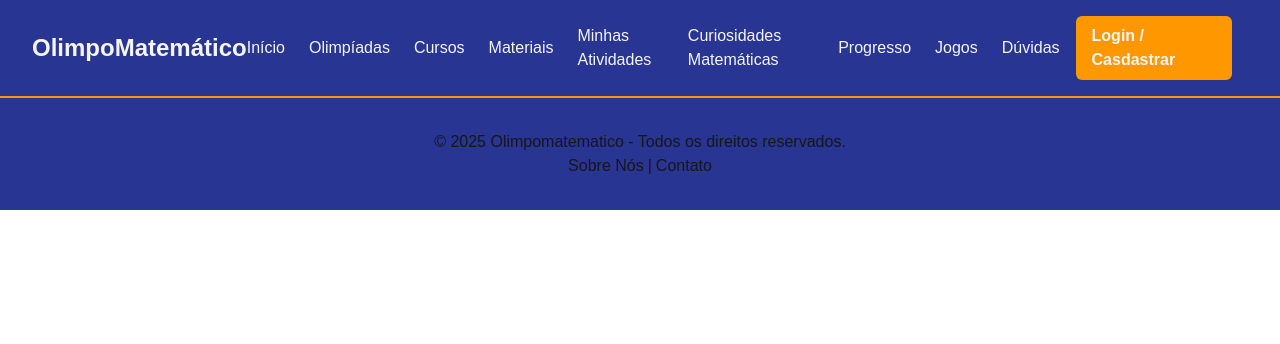
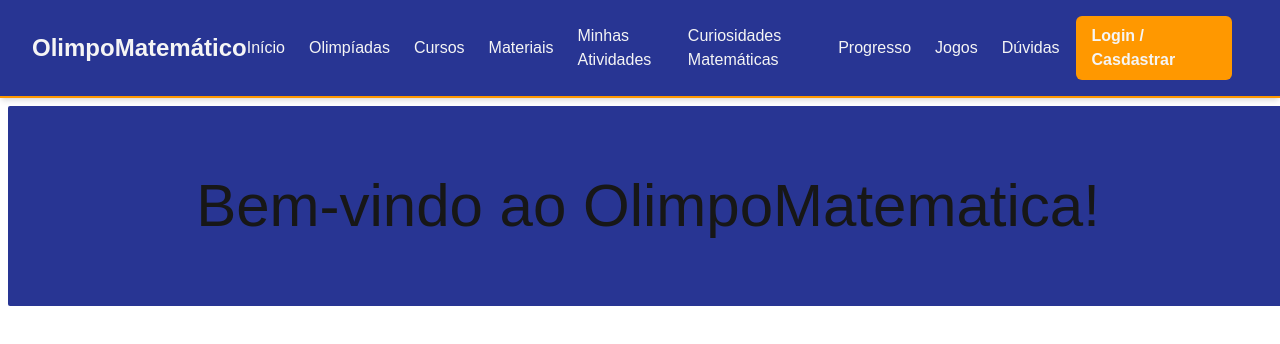
Before and after one commit to gabrieljaivona/OlimpoMatematica, a Next.js app: page / in a window 1280 px wide. Shown: the top 344 px of the page. Built offline with nearby package versions, Linux system fonts and the light colour scheme.

Commit message:
Crianndo a caixa de bem vindo

```diff
--- a/src/app/page.tsx
+++ b/src/app/page.tsx
@@ -1,3 +1,4 @@
+import BoxWelcome from "@/components/BoxWelcome";
 import Footer from "@/components/Footer";
 import Header from "@/components/Header";
 
@@ -14,7 +15,8 @@ export default function Home() {
 
     <>
     <Header />
-    <Footer />
+    <BoxWelcome />
+
     </>
   );
 }
--- /dev/null
+++ b/src/components/BoxWelcome.tsx
@@ -0,0 +1,9 @@
+
+
+export default function BoxWelcome () {
+    return(
+        <div className="bg-[#283593] h-50 flex justify-center items-center w-screen m-2 rounded-xs">
+            <h1 className="text-6xl font-medium">Bem-vindo ao OlimpoMatematica!</h1>
+        </div>
+    )
+}
```
Also changed, not shown: src/components/Main.tsx (added).
